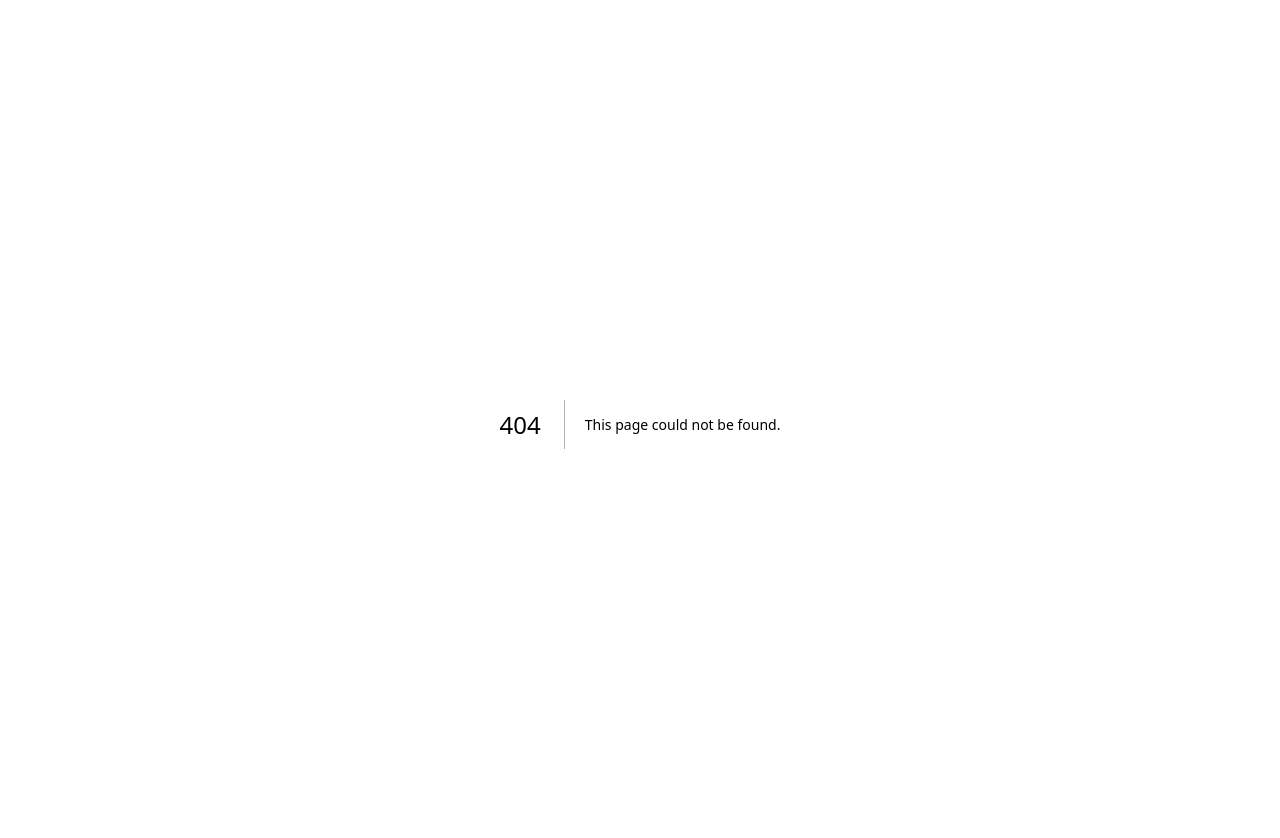
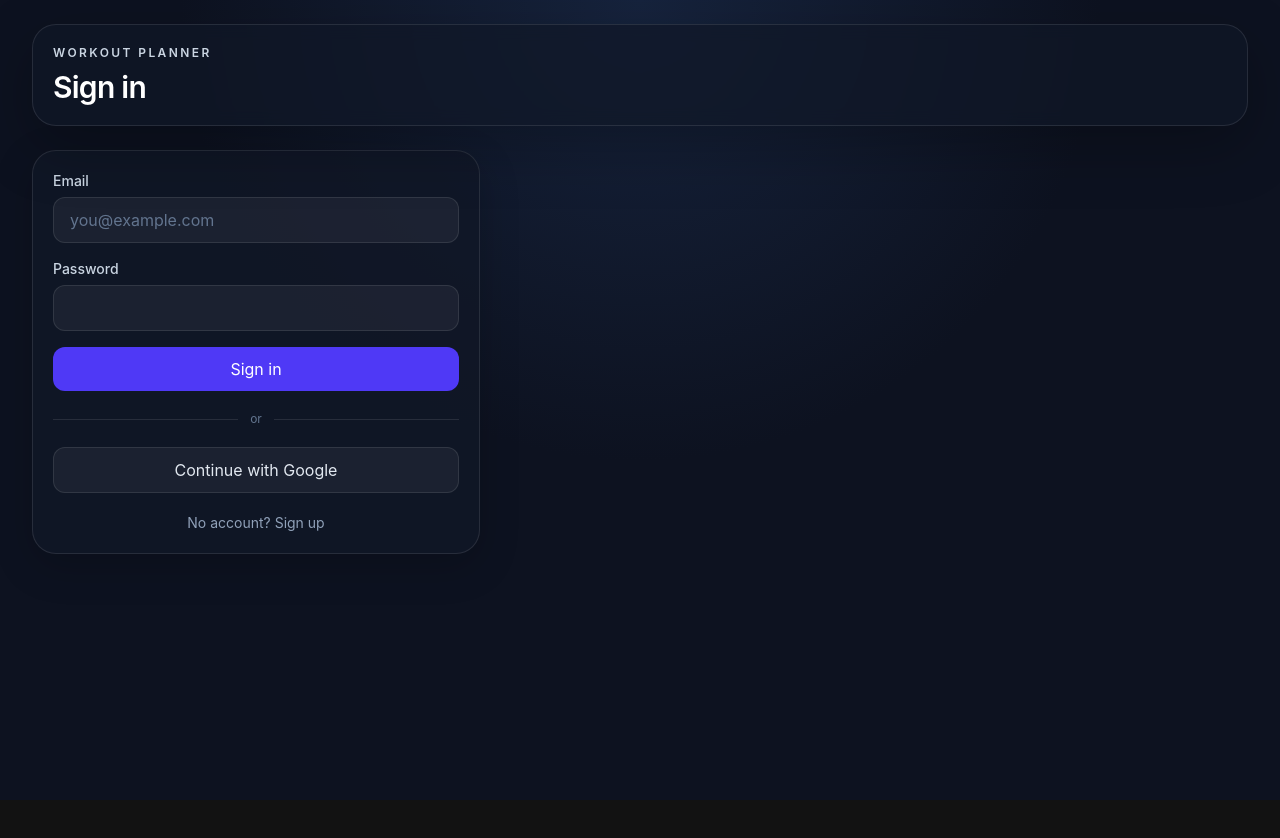
Before and after one commit to ErikSteLarsen/glowing-couscous, a Next.js app: page /login in a window 1280 px wide. Before the commit this address had no page. Shown: the top 838 px of the page. After the commit the page ends 800 px from the top, so only its background shows below. Built offline with nearby package versions, Linux system fonts and the light colour scheme.

Commit message:
feat: add login page

```diff
--- /dev/null
+++ b/app/(auth)/login/page.tsx
@@ -0,0 +1,82 @@
+'use client';
+import { useState } from 'react';
+import { signIn } from 'next-auth/react';
+import { useRouter } from 'next/navigation';
+import { PageShell, Surface, TopBar } from '@/components/ui';
+
+export default function LoginPage() {
+  const [email, setEmail] = useState('');
+  const [password, setPassword] = useState('');
+  const [error, setError] = useState('');
+  const [loading, setLoading] = useState(false);
+  const router = useRouter();
+
+  async function handleSubmit(e: React.FormEvent) {
+    e.preventDefault();
+    setLoading(true);
+    setError('');
+    const result = await signIn('credentials', { email, password, redirect: false });
+    setLoading(false);
+    if (result?.error) {
+      setError('Invalid email or password');
+    } else {
+      router.push('/');
+    }
+  }
+
+  return (
+    <PageShell>
+      <TopBar eyebrow="Workout Planner" title="Sign in" />
+      <Surface className="max-w-md">
+        <form onSubmit={handleSubmit} className="space-y-4">
+          <div>
+            <label className="mb-1.5 block text-sm font-medium text-slate-300">Email</label>
+            <input
+              type="email"
+              value={email}
+              onChange={(e) => setEmail(e.target.value)}
+              placeholder="you@example.com"
+              required
+              className="w-full rounded-xl border border-white/10 bg-white/5 px-4 py-2.5 text-sm text-white placeholder-slate-500 focus:border-indigo-500 focus:outline-none"
+            />
+          </div>
+          <div>
+            <label className="mb-1.5 block text-sm font-medium text-slate-300">Password</label>
+            <input
+              type="password"
+              value={password}
+              onChange={(e) => setPassword(e.target.value)}
+              required
+              className="w-full rounded-xl border border-white/10 bg-white/5 px-4 py-2.5 text-sm text-white placeholder-slate-500 focus:border-indigo-500 focus:outline-none"
+            />
+          </div>
+          {error && <p className="text-sm text-red-400">{error}</p>}
+          <button
+            type="submit"
+            disabled={loading}
+            className="w-full cursor-pointer rounded-xl bg-indigo-600 px-4 py-2.5 text-sm font-semibold text-white hover:bg-indigo-500 disabled:opacity-50"
+          >
+            {loading ? 'Signing in…' : 'Sign in'}
+          </button>
+        </form>
+        <div className="my-5 flex items-center gap-3">
+          <div className="h-px flex-1 bg-white/10" />
+          <span className="text-xs text-slate-500">or</span>
+          <div className="h-px flex-1 bg-white/10" />
+        </div>
+        <button
+          onClick={() => signIn('google', { callbackUrl: '/' })}
+          className="w-full cursor-pointer rounded-xl border border-white/10 bg-white/5 px-4 py-2.5 text-sm font-semibold text-slate-200 hover:bg-white/10"
+        >
+          Continue with Google
+        </button>
+        <p className="mt-5 text-center text-sm text-slate-400">
+          No account?{' '}
+          <a href="/signup" className="text-indigo-400 hover:text-indigo-300">
+            Sign up
+          </a>
+        </p>
+      </Surface>
+    </PageShell>
+  );
+}
```
